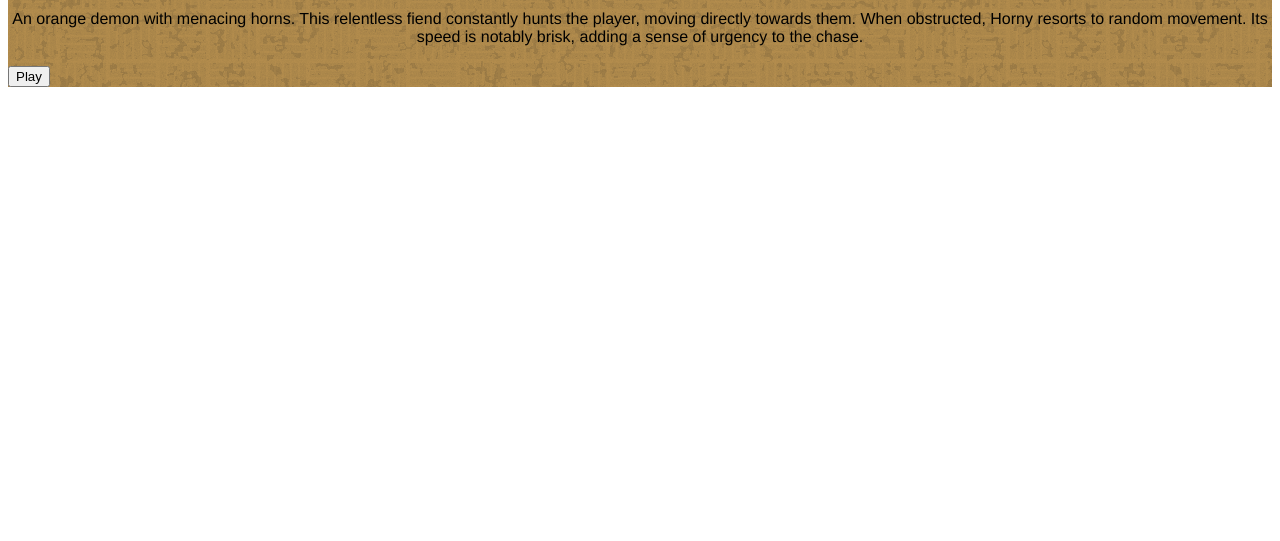
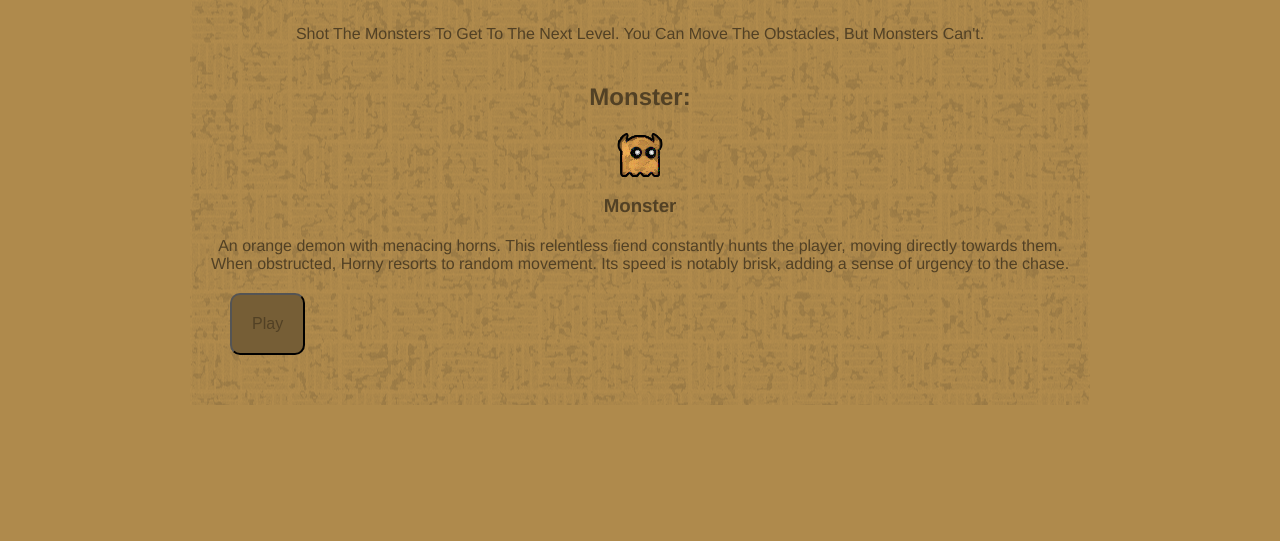
Before and after one commit to MoneyMan82/HaamuPeli, a plain HTML site: page public/index.html in a window 1280 px wide. Shown: the part 259-800 px from the top of the page. Drawn offline with Linux system fonts and the light colour scheme.

Commit message:
Neljäs Commit

```diff
--- a/public/index.html
+++ b/public/index.html
@@ -20,7 +20,7 @@
             </div>
         </div>
         <div>
-            <button>Play</button>
+            <button id="new-game-btn">Play</button>
         </div>
     </div>
 </body>
--- a/public/script.js
+++ b/public/script.js
@@ -0,0 +1,5 @@
+document.getElementById("new-game-btn").addEventListener('click', startGame);
+
+function startGame(){
+    console.log("works")
+}
--- a/public/style.css
+++ b/public/style.css
@@ -1,9 +1,33 @@
 body{
     font-family: 'Franklin Gothic Medium', 'Arial Narrow', Arial, sans-serif;
+    display: flex;
+    justify-content: center;
+    align-items: center;
+    min-height: 100vh;
+    margin: 0;
+    padding: 0;
+    background-size: cover;
+    background-position: center;
+    background-color: #af8a4c;
 }
 
 #intro-screen{
     background-image: url('images/Background.png');
+    /*background-repeat: repeat-y;*/
+    background-size: 900px auto;
+    background-position: center;
+    color: #524125;
+    padding: 20px;
+    text-align: center;
+    max-width: 900px;
+    margin: 0 auto;
+    display: flex;
+    flex-direction: column;
+    align-items: flex-start;
+    position: relative;
+    box-sizing: border-box;
+    padding-top: 50px;
+    padding-bottom: 50px;
 }
 
 h2, h1, p {
@@ -15,3 +39,14 @@ h2, h1, p {
 h3 {
     margin: 10px 10px;
 }
+
+button {
+    background-color: #765e36;
+    color: #524125;
+    margin-left: 20px; /* Sama sisennys kuin monsterin kuvilla */
+    align-self: flex-start; /* Asetetaan nappula vasempaan reunaan */
+    padding: 20px 20px;
+    font-size: 16px;
+    border-radius: 10px;
+    cursor: pointer;
+    }
```
